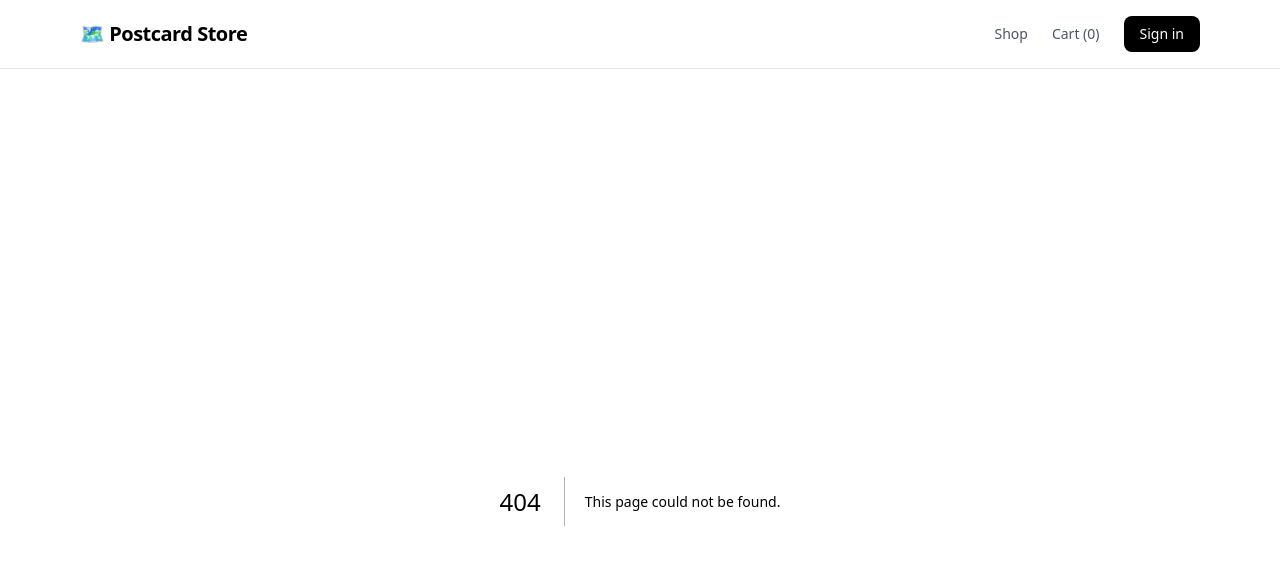
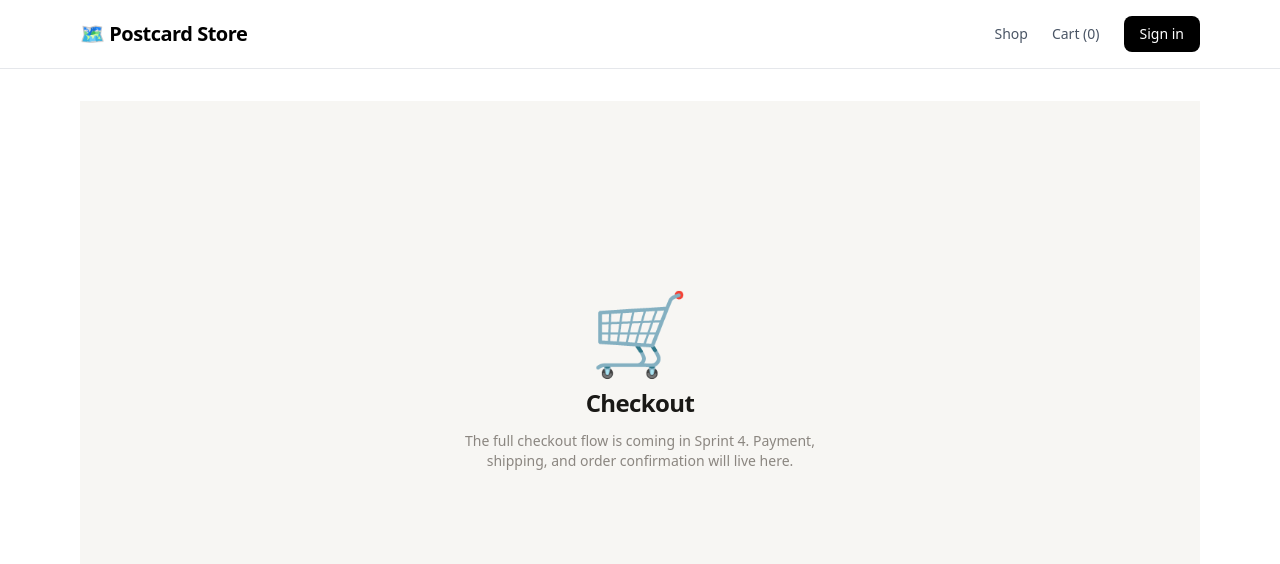
Before and after one commit to yoo-ran/postcard-store, a Next.js app: page /checkout in a window 1280 px wide. Before the commit this address had no page. Shown: the top 564 px of the page. Built offline with nearby package versions, Linux system fonts and the light colour scheme.

Commit message:
feat: add placeholder checkout and orders pages

```diff
--- /dev/null
+++ b/src/app/(shop)/checkout/page.tsx
@@ -0,0 +1,22 @@
+export const metadata = {
+  title: "Checkout — Shop",
+};
+
+export default function CheckoutPage() {
+  return (
+    <main className="min-h-[70vh] flex flex-col items-center justify-center px-4 bg-[#F7F6F3]">
+      <div className="text-center max-w-sm">
+        <p className="text-[80px] font-bold text-[#E0DDD8] leading-none mb-4 select-none">
+          🛒
+        </p>
+        <h1 className="text-2xl font-bold text-[#1A1916] mb-3 tracking-tight">
+          Checkout
+        </h1>
+        <p className="text-[#8B8680] text-sm">
+          The full checkout flow is coming in Sprint 4. Payment, shipping, and
+          order confirmation will live here.
+        </p>
+      </div>
+    </main>
+  );
+}
--- /dev/null
+++ b/src/app/(shop)/orders/page.tsx
@@ -0,0 +1,22 @@
+export const metadata = {
+  title: "Orders — Shop",
+};
+
+export default function OrdersPage() {
+  return (
+    <main className="min-h-[70vh] flex flex-col items-center justify-center px-4 bg-[#F7F6F3]">
+      <div className="text-center max-w-sm">
+        <p className="text-[80px] font-bold text-[#E0DDD8] leading-none mb-4 select-none">
+          📦
+        </p>
+        <h1 className="text-2xl font-bold text-[#1A1916] mb-3 tracking-tight">
+          Your Orders
+        </h1>
+        <p className="text-[#8B8680] text-sm">
+          Your order history will appear here. Route protection and order
+          tracking are coming in Sprint 3.
+        </p>
+      </div>
+    </main>
+  );
+}
```
